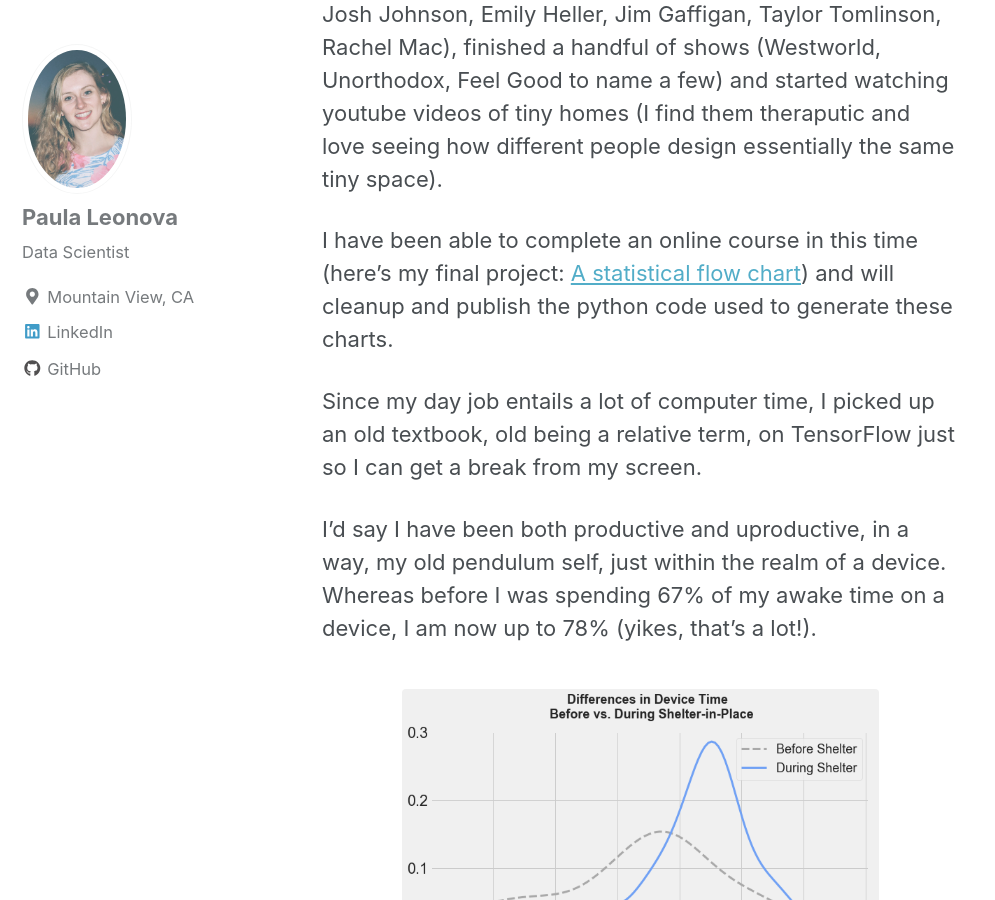
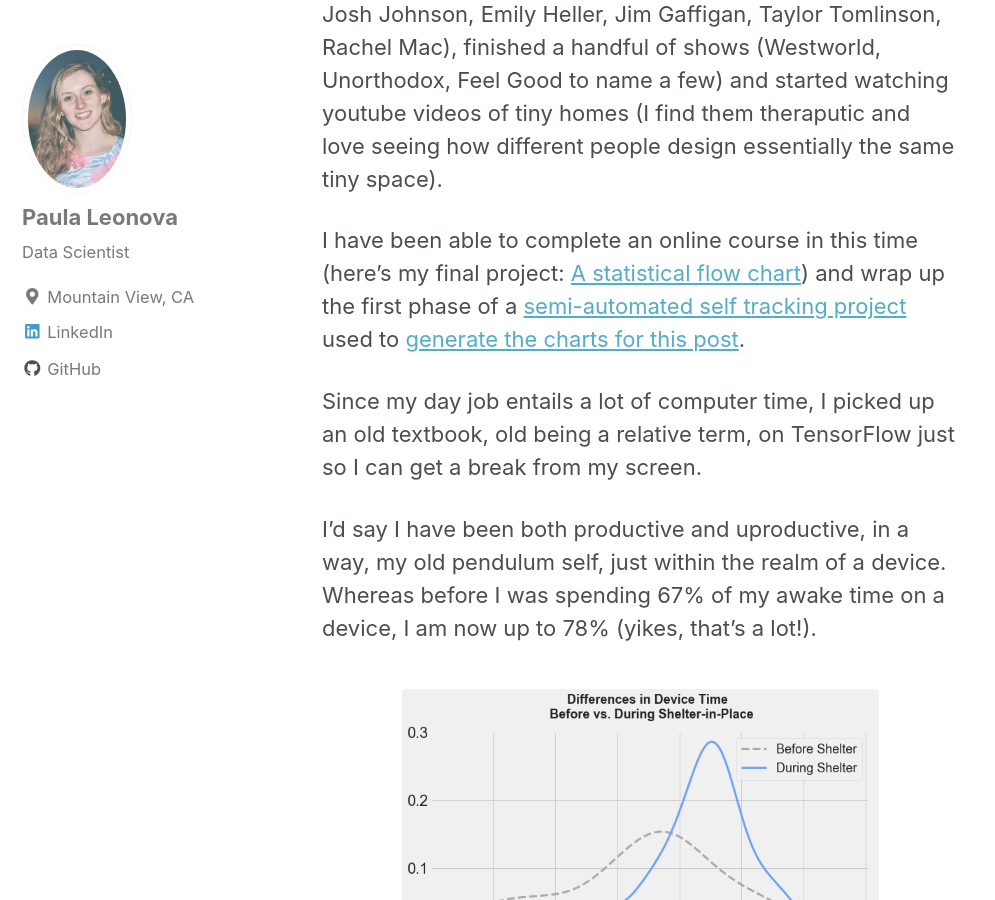
Before and after one commit to pleonova/pleonova.github.io, a Jekyll site: the page built from _posts/2020-05-16-shelter-in-place.md, in a window 1280 px wide and 900 px high, scrolled down 5353 px. Shown: the whole window, without its empty margins (0-995 px from the left). Built offline with Jekyll 4.4.1, drawn with Linux system fonts in a browser that asks for light colours; nearby versions of some CDN libraries.

Commit message:
Add data-diary github repo link to post

```diff
--- a/_posts/2020-05-16-shelter-in-place.md
+++ b/_posts/2020-05-16-shelter-in-place.md
@@ -67,7 +67,7 @@ I've definitely spent a lot of time obsessing over the news, whether it was foll
 
 Youtube, HBO and Netflix have been my escape. I watched so much stand up comedy (I feel like I owe a special thank you to the following comedians: Sam Morril, Mae Martin, Josh Johnson, Emily Heller, Jim Gaffigan, Taylor Tomlinson, Rachel Mac), finished a handful of shows (Westworld, Unorthodox, Feel Good to name a few) and started watching youtube videos of tiny homes (I find them theraputic and love seeing how different people design essentially the same tiny space).
 
-I have been able to complete an online course in this time (here's my final project: [A statistical flow chart](https://github.com/pleonova/stat-tests)) and will cleanup and publish the python code used to generate these charts.
+I have been able to complete an online course in this time (here's my final project: [A statistical flow chart](https://github.com/pleonova/stat-tests)) and wrap up the first phase of a [semi-automated self tracking project](https://github.com/pleonova/data-diary) used to [generate the charts for this post](https://github.com/pleonova/data-diary/blob/master/pre_post_shelter_in_place.ipynb).
 
 Since my day job entails a lot of computer time, I picked up an old textbook, old being a relative term, on TensorFlow just so I can get a break from my screen.
 
```
